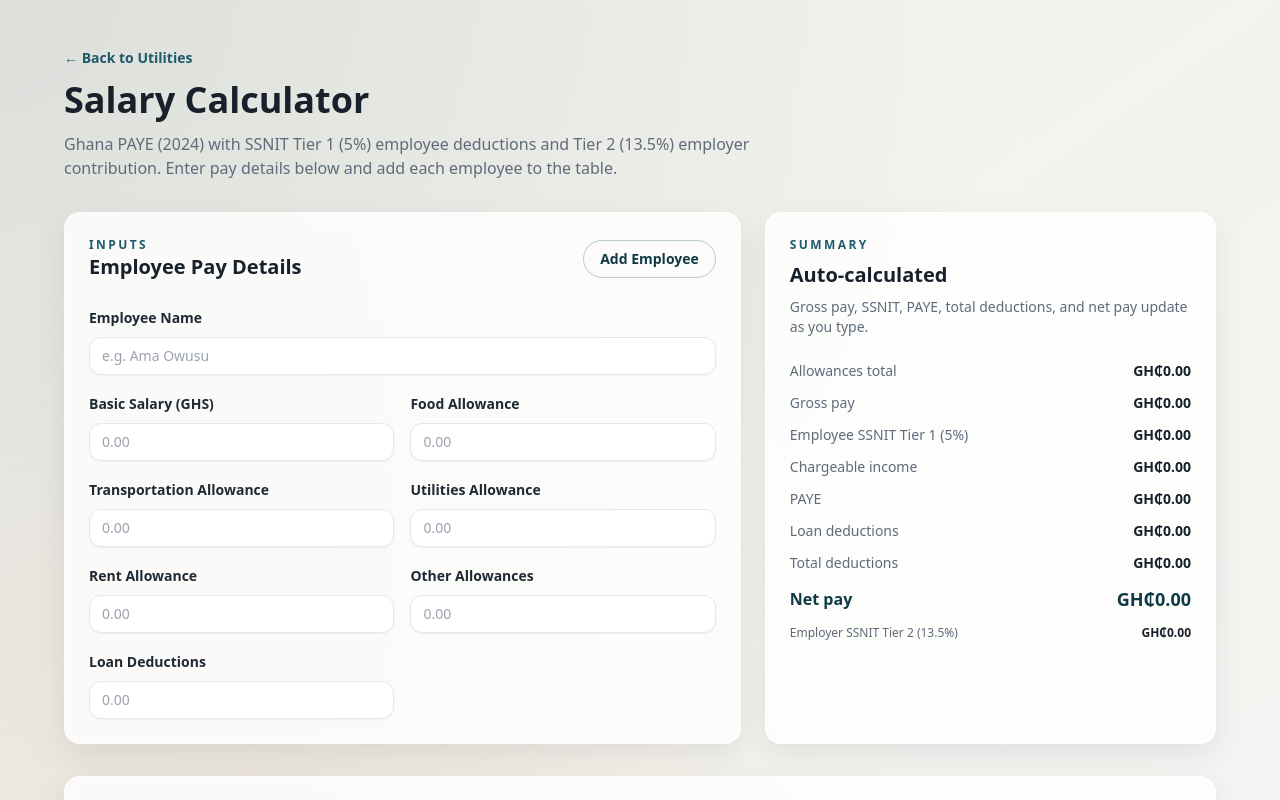
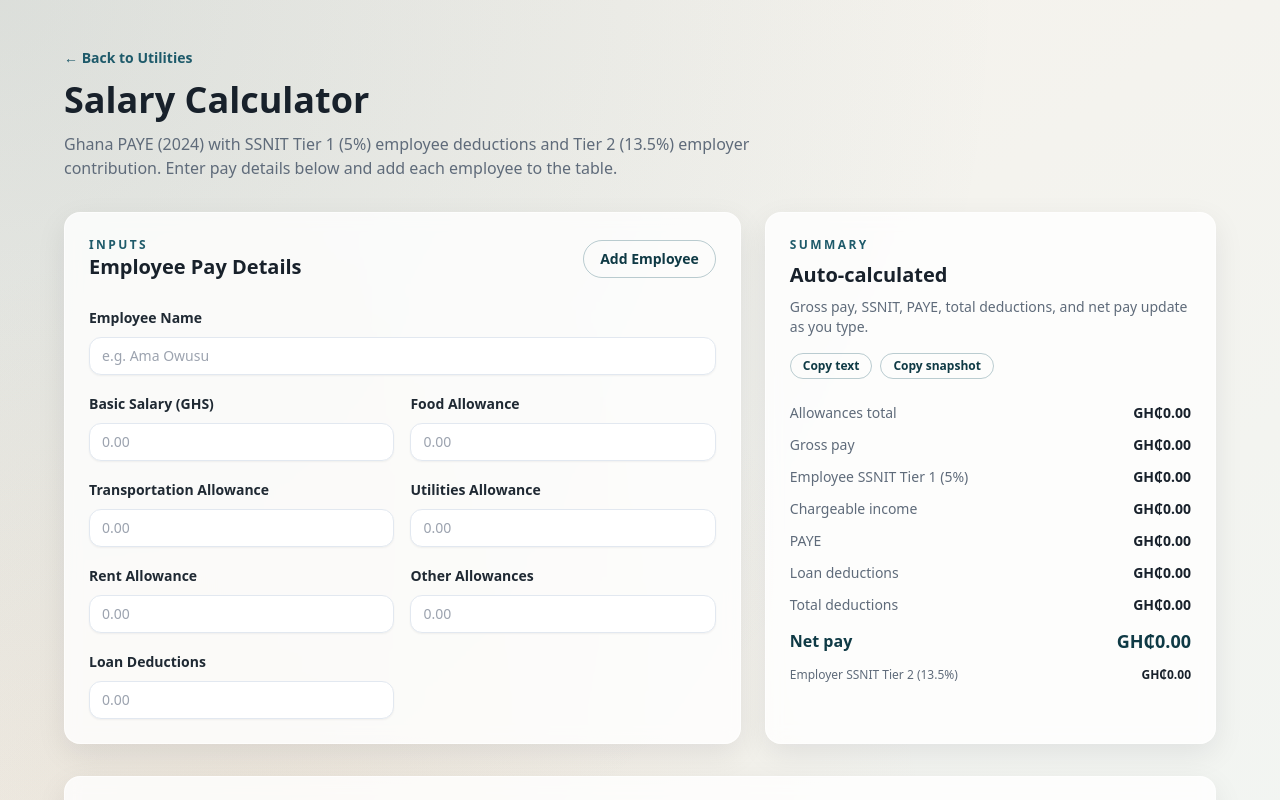
Before and after one commit to fulminair/levelsfield-utilities, a Next.js app in the folder utilities/: page /tools/salary in a window 1280 px wide. Shown: the top 800 px of the page. Built offline with nearby package versions, Linux system fonts and the light colour scheme.

Commit message:
Add summary copy actions

```diff
--- a/utilities/src/app/tools/salary/page.tsx
+++ b/utilities/src/app/tools/salary/page.tsx
@@ -1,7 +1,7 @@
 "use client";
 
 import Link from "next/link";
-import { useMemo, useState } from "react";
+import { useMemo, useRef, useState } from "react";
 
 const currencyFormatter = new Intl.NumberFormat("en-GH", {
   style: "currency",
@@ -35,6 +35,16 @@ const calculatePaye = (chargeable: number) => {
   if (income <= 50416.67) return 4572.67 + (income - 19896.67) * 0.3;
   return 13728.67 + (income - 50416.67) * 0.35;
 };
+
+type Html2Canvas = (
+  element: HTMLElement,
+  options?: {
+    scale?: number;
+    useCORS?: boolean;
+    logging?: boolean;
+    backgroundColor?: string;
+  }
+) => Promise<HTMLCanvasElement>;
 
 type SalaryForm = {
   name: string;
@@ -81,6 +91,7 @@ export default function SalaryCalculatorPage() {
   const [entries, setEntries] = useState<SalaryEntry[]>([]);
   const [reportType, setReportType] = useState<ReportType>("payroll");
   const [reportFormat, setReportFormat] = useState<ReportFormat>("pdf");
+  const summaryRef = useRef<HTMLDivElement | null>(null);
 
   const calculations = useMemo(() => {
     const basic = toNumber(form.basic);
@@ -145,6 +156,117 @@ export default function SalaryCalculatorPage() {
 
   const handleRemoveEntry = (id: string) => {
     setEntries((prev) => prev.filter((entry) => entry.id !== id));
+  };
+
+  const buildSummaryText = () => {
+    const title = form.name.trim()
+      ? `Salary Summary - ${form.name.trim()}`
+      : "Salary Summary";
+    const lines = [
+      title,
+      `Basic salary: ${formatMoney(calculations.basic)}`,
+      `Food allowance: ${formatMoney(toNumber(form.food))}`,
+      `Transport allowance: ${formatMoney(toNumber(form.transportation))}`,
+      `Utilities allowance: ${formatMoney(toNumber(form.utilities))}`,
+      `Rent allowance: ${formatMoney(toNumber(form.rent))}`,
+      `Other allowance: ${formatMoney(toNumber(form.others))}`,
+      `Allowances total: ${formatMoney(calculations.allowances)}`,
+      `Gross pay: ${formatMoney(calculations.gross)}`,
+      `Employee SSNIT Tier 1 (5%): ${formatMoney(calculations.employeeSsnit)}`,
+      `Chargeable income: ${formatMoney(calculations.chargeable)}`,
+      `PAYE: ${formatMoney(calculations.paye)}`,
+      `Loan deductions: ${formatMoney(calculations.loan)}`,
+      `Total deductions: ${formatMoney(calculations.totalDeductions)}`,
+      `Net pay: ${formatMoney(calculations.netPay)}`,
+      `Employer SSNIT Tier 2 (13.5%): ${formatMoney(calculations.employerSsnit)}`
+    ];
+    return lines.join("\n");
+  };
+
+  const handleCopySummaryText = async () => {
+    const text = buildSummaryText();
+    if (!text) return;
+    try {
+      await navigator.clipboard.writeText(text);
+      alert("Summary copied to clipboard.");
+    } catch {
+      prompt("Copy summary text:", text);
+    }
+  };
+
+  const ensureHtml2Canvas = () => {
+    const w = window as Window & { html2canvas?: Html2Canvas };
+    if (w.html2canvas) return Promise.resolve(w.html2canvas);
+
+    const existing = document.getElementById("html2canvas-cdn");
+    if (existing) {
+      return new Promise<Html2Canvas>((resolve, reject) => {
+        existing.addEventListener("load", () => resolve(w.html2canvas as Html2Canvas), {
+          once: true
+        });
+        existing.addEventListener(
+          "error",
+          () => reject(new Error("Failed to load html2canvas")),
+          { once: true }
+        );
+      });
+    }
+
+    return new Promise<Html2Canvas>((resolve, reject) => {
+      const script = document.createElement("script");
+      script.id = "html2canvas-cdn";
+      script.src =
+        "https://cdnjs.cloudflare.com/ajax/libs/html2canvas/1.4.1/html2canvas.min.js";
+      script.onload = () => resolve(w.html2canvas as Html2Canvas);
+      script.onerror = () => reject(new Error("Failed to load html2canvas"));
+      document.head.appendChild(script);
+    });
+  };
+
+  const handleCopySummarySnapshot = async () => {
+    if (!summaryRef.current) {
+      alert("Summary is not ready yet.");
+      return;
+    }
+    try {
+      const html2canvas = await ensureHtml2Canvas();
+      const canvas = await html2canvas(summaryRef.current, {
+        scale: 2,
+        useCORS: true,
+        logging: false,
+        backgroundColor: "#ffffff"
+      });
+
+      const blob = await new Promise<Blob>((resolve, reject) => {
+        canvas.toBlob((b) => (b ? resolve(b) : reject(new Error("Snapshot failed"))), "image/png");
+      });
+
+      const canClipboardWrite =
+        navigator.clipboard &&
+        typeof navigator.clipboard.write === "function" &&
+        "ClipboardItem" in window;
+
+      if (canClipboardWrite) {
+        await navigator.clipboard.write([
+          new window.ClipboardItem({ "image/png": blob })
+        ]);
+        alert("Summary snapshot copied to clipboard.");
+        return;
+      }
+
+      const url = URL.createObjectURL(blob);
+      const link = document.createElement("a");
+      link.href = url;
+      link.download = "salary-summary.png";
+      document.body.appendChild(link);
+      link.click();
+      document.body.removeChild(link);
+      URL.revokeObjectURL(url);
+      alert("Snapshot downloaded (clipboard not available).");
+    } catch (error) {
+      console.error(error);
+      alert("Unable to copy snapshot. Please try again.");
+    }
   };
 
   const buildReport = (type: ReportType) => {
@@ -464,7 +586,11 @@ export default function SalaryCalculatorPage() {
             </div>
           </div>
 
-          <div className="rounded-2xl border border-white/60 bg-white/80 p-6 shadow-card backdrop-blur">
+          <div
+            ref={summaryRef}
+            className="rounded-2xl border border-white/60 bg-white/80 p-6 shadow-card backdrop-blur"
+          >
+            <div className="flex flex-wrap items-start justify-between gap-4">
               <div className="flex flex-col gap-2">
                 <p className="text-xs font-semibold uppercase tracking-[0.2em] text-[#1e5a6a]">
                   Summary
@@ -474,6 +600,23 @@ export default function SalaryCalculatorPage() {
                   Gross pay, SSNIT, PAYE, total deductions, and net pay update as you
                   type.
                 </p>
+              </div>
+              <div className="flex flex-wrap gap-2">
+                <button
+                  type="button"
+                  onClick={handleCopySummaryText}
+                  className="rounded-full border border-[#1e5a6a]/30 px-3 py-1 text-xs font-semibold text-[#0f3a45]"
+                >
+                  Copy text
+                </button>
+                <button
+                  type="button"
+                  onClick={handleCopySummarySnapshot}
+                  className="rounded-full border border-[#1e5a6a]/30 px-3 py-1 text-xs font-semibold text-[#0f3a45]"
+                >
+                  Copy snapshot
+                </button>
+              </div>
             </div>
 
             <div className="mt-6 grid gap-3">
```
Lines whose indentation alone changed are shown as unchanged.
